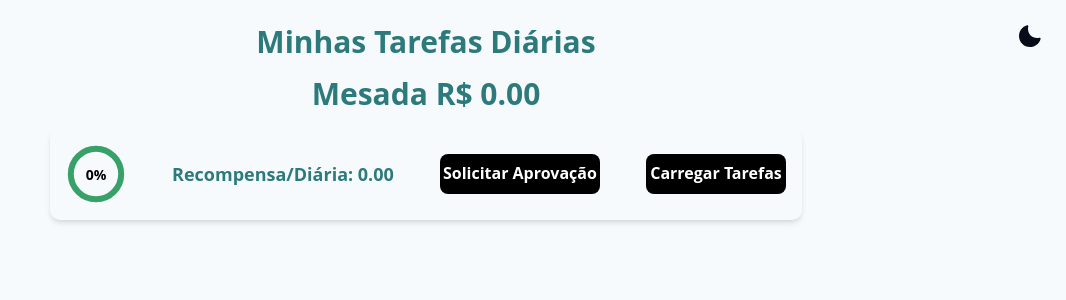
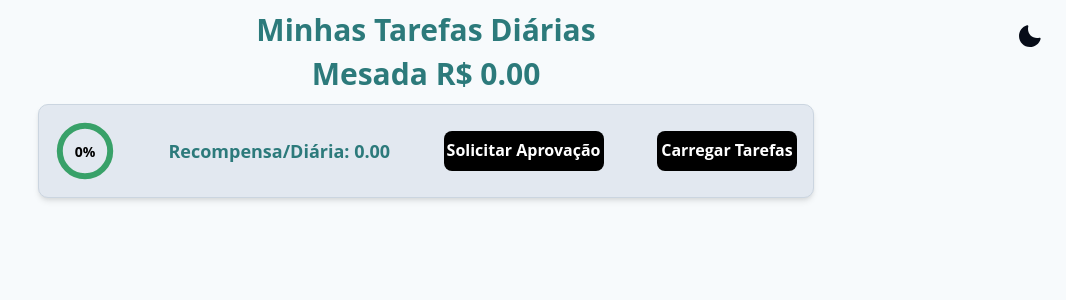
Before and after one commit to anthony-steffen/allowance-app, a React (Vite) app: page /home in a window 1280 px wide. Shown: the top 300 px of the page, without its empty margins (214-1280 px from the left). Built offline with nearby package versions, Linux system fonts and the light colour scheme.

Commit message:
💄Style: Improving Home and AdminDashboard  styles

```diff
--- a/src/components/blackList.jsx
+++ b/src/components/blackList.jsx
@@ -11,9 +11,10 @@ const BlackList = () => {
   return (
     <Container
       bg={mode.colorMode === "dark" ? "gray.700" : "gray.200"}
-      p={2}
+      p={3}
       my={2}
-      borderRadius={8}
+      borderRadius={10}
+      border={ mode.colorMode === 'dark' ? '1px solid #343e4b' : '1px solid #cbd5e0' }
       boxShadow="md"
     >
       <Text
--- a/src/pages/AdminDashboard.jsx
+++ b/src/pages/AdminDashboard.jsx
@@ -21,7 +21,7 @@ const AdminDashboard = () => {
   const finalApprove = sendToApproval.some((record) => record.approved);
 
   return (
-    <Flex p={6} maxW="800px" mx="auto" direction="column">
+    <Flex p={3} maxW="800px" mx="auto" direction="column">
       <Heading
         as="h1"
         size="lg"
@@ -45,8 +45,9 @@ const AdminDashboard = () => {
         sendToApproval.map((task) => (
           <Container
             bg={mode.colorMode === "dark" ? "gray.700" : "gray.200"}
-            p={4}
-            borderRadius={8}
+            p={3}
+            borderRadius={10}
+            border={ mode.colorMode === 'dark' ? '1px solid #343e4b' : '1px solid #cbd5e0' }
             boxShadow="md"
             key={task.date}
           >
--- a/src/pages/Home.jsx
+++ b/src/pages/Home.jsx
@@ -38,12 +38,12 @@ const Home = () => {
   const mode = useColorMode();
 
   return (
-    <Flex p={6} maxW="800px" mx="auto" direction="column">
+    <Flex p={3} maxW="800px" mx="auto" direction="column">
 
-      <Heading as="h1" size="lg" mb={4} textAlign="center" color={mode.colorMode === 'dark' ? 'teal.300' : 'teal.600'}>
+      <Heading as="h1" size="lg" mb={2} textAlign="center" color={mode.colorMode === 'dark' ? 'teal.300' : 'teal.600'}>
         Minhas Tarefas Diárias
       </Heading>
-      <Heading as="h1" size="lg" mb={4} textAlign="center" color={mode.colorMode === 'dark' ? 'teal.300' : 'teal.600'}>
+      <Heading as="h1" size="lg" mb={3} textAlign="center" color={mode.colorMode === 'dark' ? 'teal.300' : 'teal.600'}>
         Mesada R$ {dailyReward(approved)}
       </Heading>
 
@@ -55,9 +55,10 @@ const Home = () => {
       ) : (
         <>
           <Flex
-            // bg={colorMode.colorMode === 'dark' ? 'none' : 'gray.200'}
+            bg={colorMode.colorMode === 'dark' ? 'none' : 'gray.200'}
             p={4}
             borderRadius={10}
+            border={ colorMode.colorMode === 'dark' ? '1px solid #343e4b' : '1px solid #cbd5e0' }
             boxShadow="md"
             justifyContent="space-between"
             alignItems="center"
@@ -110,6 +111,7 @@ const Home = () => {
             bg={colorMode.colorMode === 'dark' ? 'gray.700' : 'gray.200'}
             boxShadow="md"
             borderRadius={10}
+            border={ colorMode.colorMode === 'dark' ? '1px solid #343e4b' : '1px solid #cbd5e0' }
             >
               <CardBody>
                 <Stack spacing={3}>
```
